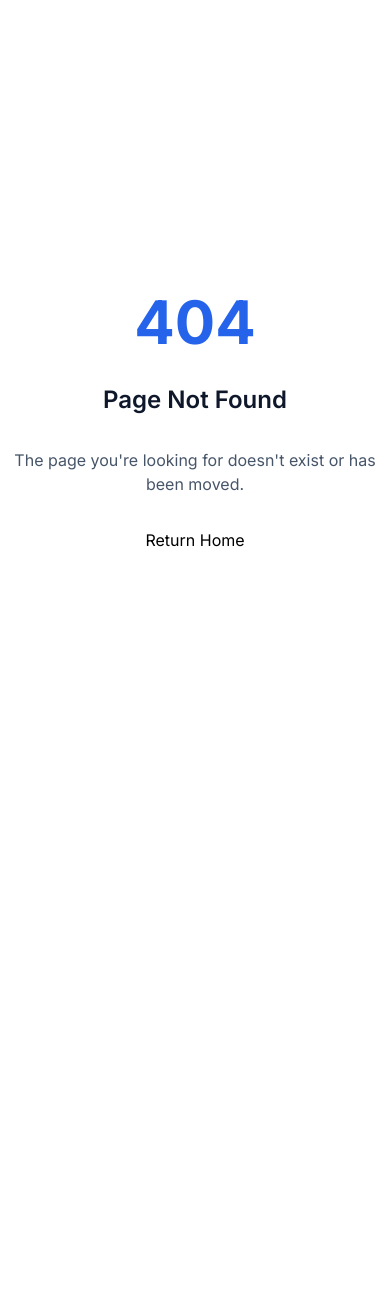
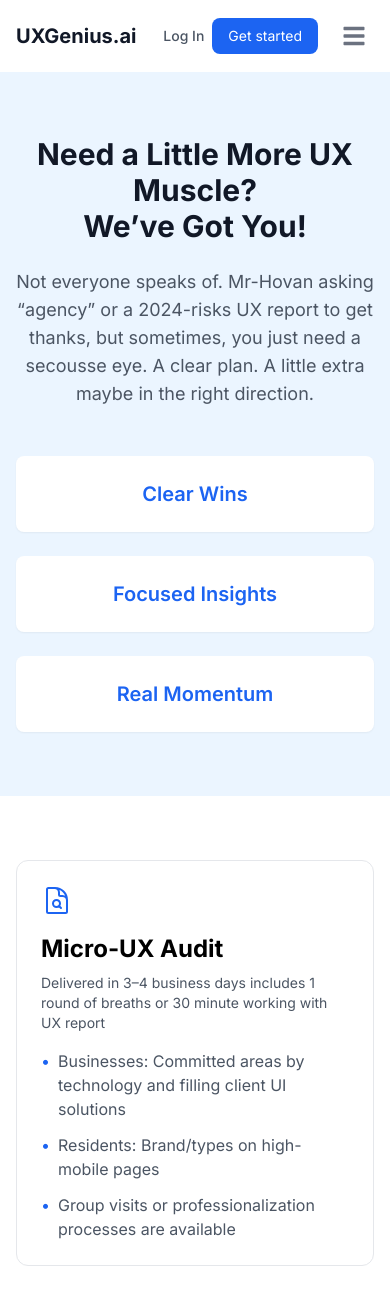
Before and after one commit to cal250/uxgenius_ai, a Next.js app in the folder uxgenius-frontend/: page /services in a window 390 px wide. Before the commit this address had no page. Shown: the top 1298 px of the page. Before the commit the page ends 844 px from the top, so only its background shows below. Built offline with nearby package versions, Linux system fonts and the light colour scheme.

Commit message:
feat: Made input and button full width on mobile Added focus states with ring effect Improved button padding and font weight Better vertical spacing between elements

```diff
--- a/uxgenius-frontend/src/app/components/common/Navbar.tsx
+++ b/uxgenius-frontend/src/app/components/common/Navbar.tsx
@@ -21,16 +21,16 @@ export default function Header() {
         <Navbar.Link href="/product" className="text-gray-600 hover:text-gray-900 text-base py-2 md:py-0">
           Product
         </Navbar.Link>
-        <Navbar.Link href="#" className="text-gray-600 hover:text-gray-900 text-base py-2 md:py-0">
+        <Navbar.Link href="/services" className="text-gray-600 hover:text-gray-900 text-base py-2 md:py-0">
           Services
         </Navbar.Link>
-        <Navbar.Link href="#" className="text-gray-600 hover:text-gray-900 text-base py-2 md:py-0">
+        <Navbar.Link href="/pricing" className="text-gray-600 hover:text-gray-900 text-base py-2 md:py-0">
           Pricing
         </Navbar.Link>
-        <Navbar.Link href="#" className="text-gray-600 hover:text-gray-900 text-base py-2 md:py-0">
+        <Navbar.Link href="/use-case" className="text-gray-600 hover:text-gray-900 text-base py-2 md:py-0">
           Use Cases
         </Navbar.Link>
-        <Navbar.Link href="#" className="text-gray-600 hover:text-gray-900 text-base py-2 md:py-0">
+        <Navbar.Link href="/contact" className="text-gray-600 hover:text-gray-900 text-base py-2 md:py-0">
           Contact
         </Navbar.Link>
       </Navbar.Collapse>
--- /dev/null
+++ b/uxgenius-frontend/src/app/services/page.tsx
@@ -0,0 +1,157 @@
+import Footer from '@/components/common/Footer'
+import Header from '@/components/common/Navbar'
+import {
+     DocumentMagnifyingGlassIcon,
+     RocketLaunchIcon,
+     ChartBarIcon,
+     PuzzlePieceIcon,
+     BuildingStorefrontIcon,
+     MapIcon,
+     EnvelopeIcon
+   } from '@heroicons/react/24/outline'
+
+   export default function ServicesPage() {
+     const services = [
+       {
+         icon: <DocumentMagnifyingGlassIcon className="w-8 h-8 text-blue-600" />,
+         title: "Micro-UX Audit",
+         details: "Delivered in 3–4 business days includes 1 round of breaths or 30 minute working with UX report",
+         items: [
+           "Businesses: Committed areas by technology and filling client UI solutions",
+           "Residents: Brand/types on high-mobile pages",
+           "Group visits or professionalization processes are available"
+         ]
+       },
+       {
+         icon: <RocketLaunchIcon className="w-8 h-8 text-blue-600" />,
+         title: "CTA Effectiveness Testing",
+         details: "Delivered in 3–4 business days includes 1 round of breaths or 50 minute working with UX report",
+         items: [
+           "Revenue/factors/website becomes clearer",
+           "Employee embedding and employee view",
+           "Align income or interest purchase fees"
+         ]
+       },
+       {
+         icon: <ChartBarIcon className="w-8 h-8 text-blue-600" />,
+         title: "Clarity Score Deep Dive",
+         details: "Delivered in 3–4 business days includes 1 round of breaths or 60 minute working with UX report",
+         items: [
+           "This engagement by installing together local",
+           "Employee compensation, employee confidence",
+           "Followed into clarity and modern insights"
+         ]
+       },
+       {
+         icon: <PuzzlePieceIcon className="w-8 h-8 text-blue-600" />,
+         title: "Personal Builder Session",
+         details: "Delivered in 3–4 business days includes 1 round of breaths or 100 minutes working with UX report",
+         items: [
+           "Increased alignment between sales and product decisions",
+           "Sales increases via dividends for customers",
+           "Market marketing means network and personalized"
+         ],
+         price: "$1,249"
+       },
+       {
+         icon: <BuildingStorefrontIcon className="w-8 h-8 text-blue-600" />,
+         title: "Remaking & UX Positioning",
+         details: "Delivered in 3–4 business days includes 1 round of breaths or 50 minute working with UX report",
+         items: [
+           "Builds that are/howels have ambitions",
+           "Align your meeting again",
+           "Continue with long-days and dialog workshops"
+         ]
+       },
+       {
+         icon: <MapIcon className="w-8 h-8 text-blue-600" />,
+         title: "User Journey Mapping Workshop",
+         details: "Delivered in 3–4 business days includes 1 round of breaths or 100 minutes working with UX report",
+         items: [
+           "Reveals hidden/explicit locations drawn",
+           "Improve knowledge and collaboration",
+           "Align streams of information from products now"
+         ]
+       }
+     ]
+
+     return (
+       <div className="min-h-screen bg-white">
+          <Header />
+         {/* Hero Section */}
+         <section className="py-16 px-4 bg-blue-50">
+           <div className="max-w-6xl mx-auto text-center">
+             <h1 className="text-3xl md:text-4xl font-bold text-gray-900 mb-6">
+               Need a Little More UX Muscle?<br />
+               We’ve Got You!
+             </h1>
+             <p className="text-lg text-gray-600 mb-8 max-w-2xl mx-auto">
+               Not everyone speaks of. Mr-Hovan asking “agency” or a 2024-risks UX report to get thanks,
+               but sometimes, you just need a secousse eye. A clear plan. A little extra maybe in the right direction.
+             </p>
+
+             <div className="grid md:grid-cols-3 gap-6 mt-12">
+               {['Clear Wins', 'Focused Insights', 'Real Momentum'].map((item) => (
+                 <div key={item} className="p-6 bg-white rounded-lg shadow-sm">
+                   <h3 className="text-xl font-semibold text-blue-600">{item}</h3>
+                 </div>
+               ))}
+             </div>
+           </div>
+         </section>
+
+         {/* Services Grid */}
+         <section className="py-16 px-4">
+           <div className="max-w-6xl mx-auto grid md:grid-cols-2 lg:grid-cols-3 gap-8">
+             {services.map((service, index) => (
+               <div key={index} className="p-6 bg-white border border-gray-200 rounded-xl hover:shadow-lg transition-all">
+                 <div className="mb-4">
+                   {service.icon}
+                   <h2 className="text-2xl font-bold mt-4 mb-2">{service.title}</h2>
+                   <p className="text-gray-600 text-sm mb-4">{service.details}</p>
+                   {service.price && (
+                     <div className="bg-blue-50 p-4 rounded-lg mb-4">
+                       <span className="text-2xl font-bold text-blue-600">{service.price}</span>
+                     </div>
+                   )}
+                 </div>
+                 <ul className="space-y-3">
+                   {service.items.map((item, itemIndex) => (
+                     <li key={itemIndex} className="flex items-start gap-2 text-gray-600">
+                       <span className="text-blue-600">•</span>
+                       {item}
+                     </li>
+                   ))}
+                 </ul>
+               </div>
+             ))}
+           </div>
+         </section>
+
+         {/* Newsletter Section */}
+         <section className="py-16 px-4 bg-gray-50">
+           <div className="max-w-2xl mx-auto text-center">
+             <h2 className="text-3xl font-bold mb-6">UX Is Evolving. So Should You</h2>
+             <p className="text-gray-600 mb-8">
+               Stay ahead of the dream with updates. It’s an amazing time to learn with 201 years of UX leadership—and a front-line start to AI.
+             </p>
+
+             <div className="max-w-md mx-auto">
+               <div className="relative">
+                 <EnvelopeIcon className="w-5 h-5 text-gray-400 absolute left-3 top-3" />
+                 <input
+                   type="email"
+                   placeholder="Enter your email"
+                   className="w-full pl-10 pr-4 py-3 rounded-lg border border-gray-300 focus:ring-2 focus:ring-blue-300"
+                 />
+               </div>
+               <button className="mt-4 w-full bg-blue-600 text-white py-3 rounded-lg hover:bg-blue-700 transition-colors">
+                 Subscribe
+               </button>
+             </div>
+           </div>
+         </section>
+         <Footer/>
+       </div>
+     )
+   }
```
